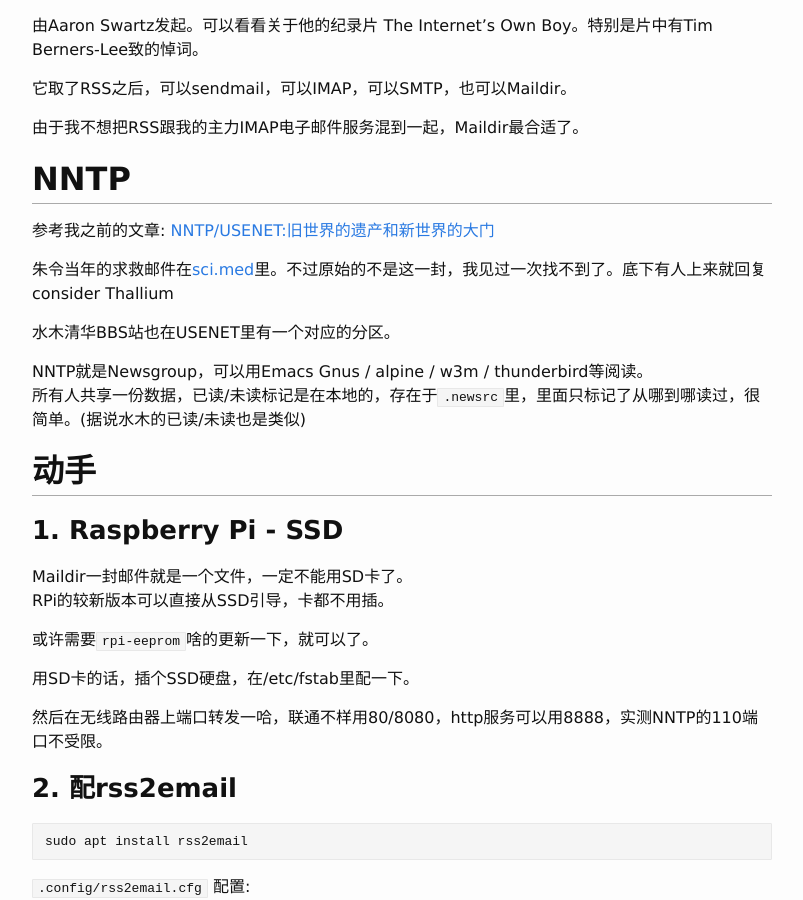
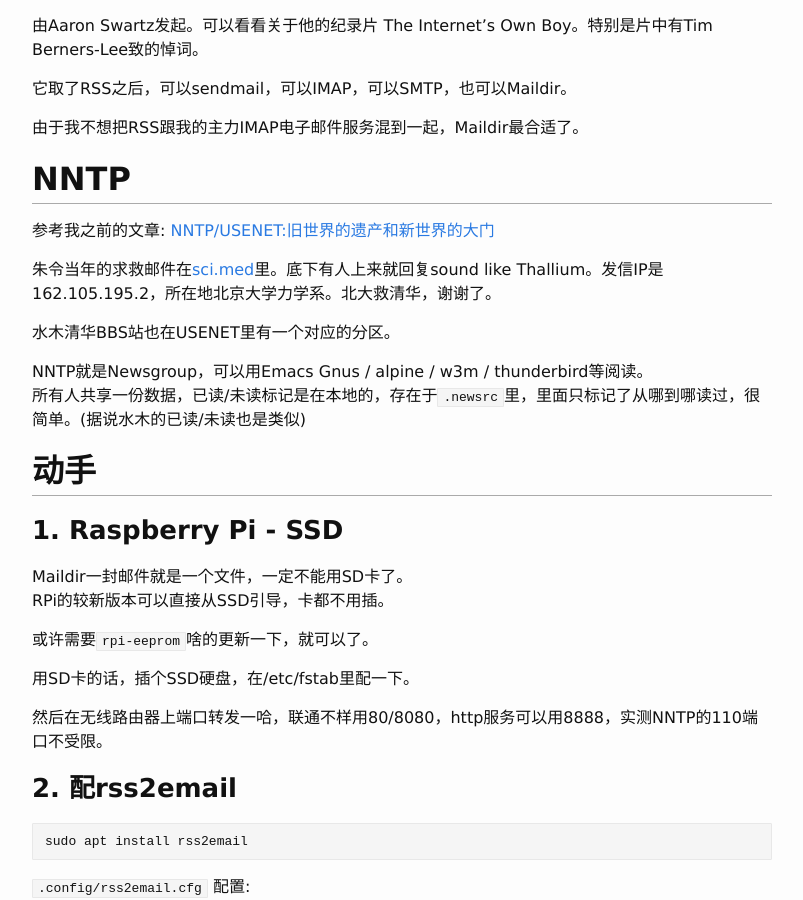
Before and after one commit to scateu/scateu.github.io, a Jekyll site: the page built from _posts/2025-08-08-rss2email-public-inbox-nntp.md, in a window 1280 px wide and 900 px high, scrolled down 1081 px. Shown: the whole window, without its empty margins (238-1041 px from the left). Built offline with Jekyll 4.4.1, drawn with Linux system fonts in a browser that asks for light colours; nearby versions of some CDN libraries; comment, search, counter and statistics services are not loaded.

Commit message:
2025-08-08-rss2email-public-inbox-nntp.md

```diff
--- a/_posts/2025-08-08-rss2email-public-inbox-nntp.md
+++ b/_posts/2025-08-08-rss2email-public-inbox-nntp.md
@@ -47,7 +47,7 @@
 
 参考我之前的文章: [NNTP/USENET:旧世界的遗产和新世界的大门](https://scateu.me/2018/01/05/nntp.html)
 
-朱令当年的求救邮件在[sci.med](https://groups.google.com/g/sci.med.transcription/c/ofMqZehUYDc/m/kaXYTpAHINEJ)里。不过原始的不是这一封，我见过一次找不到了。底下有人上来就回复consider Thallium
+朱令当年的求救邮件在[sci.med](https://groups.google.com/g/sci.med.nutrition/c/PnHC-1Ipr9Q/m/q6hgcOjGcZMJ)里。底下有人上来就回复sound like Thallium。发信IP是162.105.195.2，所在地北京大学力学系。北大救清华，谢谢了。
 
 水木清华BBS站也在USENET里有一个对应的分区。
 
```
